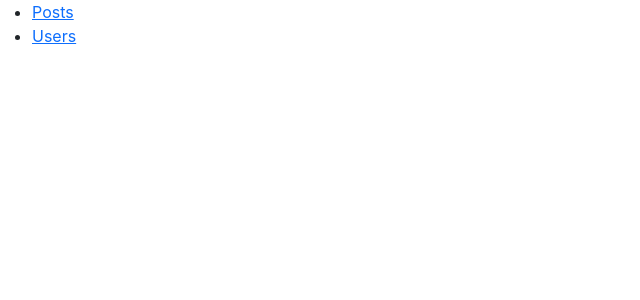
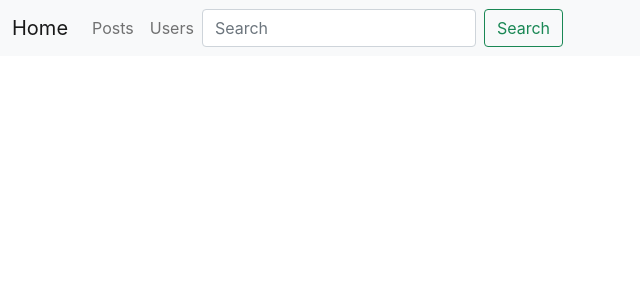
Before and after one commit to gulxarahmad/routers, a React (Create React App) app: page / in a window 1280 px wide. Shown: the top 300 px of the page, without its empty margins (0-640 px from the left). Built offline with nearby package versions, Linux system fonts and the light colour scheme.

Commit message:
Menu added

```diff
--- a/src/Header.js
+++ b/src/Header.js
@@ -2,10 +2,33 @@
 
  return(
      <>
-     <ul>
+     <nav className="navbar navbar-expand-lg navbar-light bg-light">
+  <div className="container-fluid">
+    <a className="navbar-brand" href="/">Home</a>
+    <button className="navbar-toggler" type="button" data-bs-toggle="collapse" data-bs-target="#navbarNavDropdown" aria-controls="navbarNavDropdown" aria-expanded="false" aria-label="Toggle navigation">
+      <span className="navbar-toggler-icon"></span>
+    </button>
+    <div className="collapse navbar-collapse" id="navbarNavDropdown">
+      <ul className="navbar-nav">
+        <li className="nav-item">
+          <a className="nav-link" href="/posts">Posts</a>
+        </li>
+        <li className="nav-item">
+          <a className="nav-link" href="/users">Users</a>
+        </li>
+
+      </ul>
+      <form className="d-flex">
+        <input className="form-control me-2" type="search" placeholder="Search" aria-label="Search"/>
+        <button className="btn btn-outline-success" type="submit">Search</button>
+      </form>
+    </div>
+  </div>
+</nav>
+     {/* <ul>
          <li> <a href='/posts'>Posts</a></li>
          <li> <a href='/users'>Users</a></li>
-         </ul>
+         </ul> */}
      </>
  );
 
```
